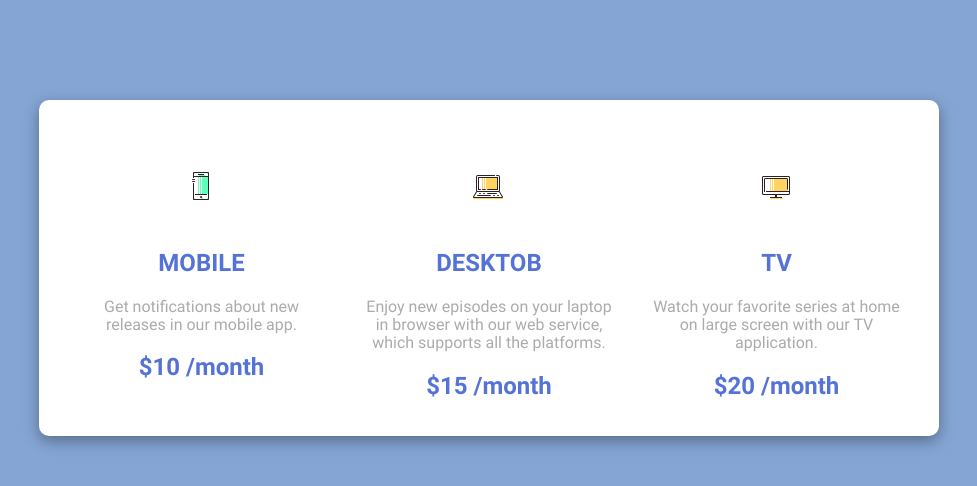
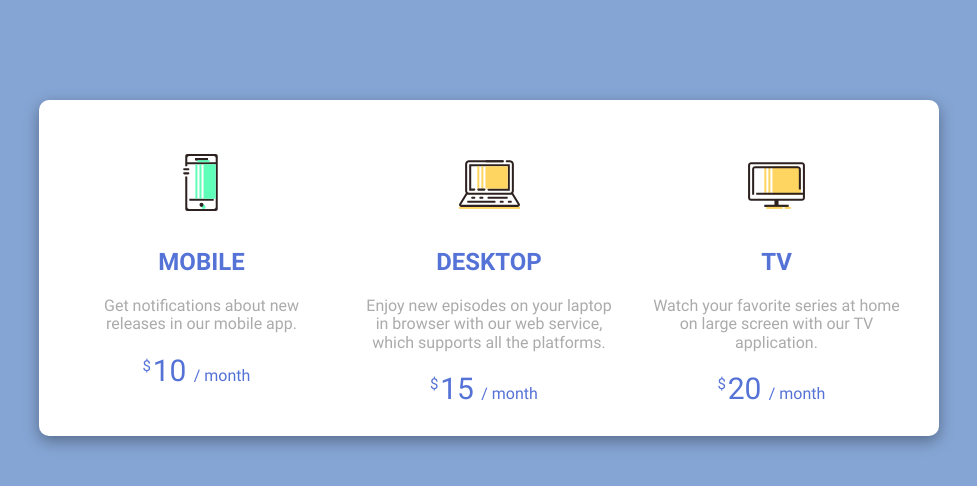
Before and after one commit to Bakhrom-Khalikulov/subscription_fee, a plain HTML site: page index.html in a window 1280 px wide. Shown: the whole page, without its empty margins (281-1258 px from the left). Drawn offline with Linux system fonts and the light colour scheme.

Commit message:
updated images

```diff
--- a/css/main.css
+++ b/css/main.css
@@ -124,26 +124,13 @@ a{
 }
 
 .sub-fee__item{
-    position: relative;
-    padding-top: 150px;
+    margin-top: 50px;
     width: 250px;
     text-align: center;
 }
 
-.sub-fee__item::before{
-    position: absolute;
-    display: block;
-    content: url(../images/device.svg);
-    top: 70px;
-    right: 110px;
-}
-
-.sub-fee__item:nth-child(2)::before{
-    content: url(../images/laptop.svg);
-}
-
-.sub-fee__item:nth-child(3)::before{
-    content: url(../images/monitor.svg)
+.sub-fee__img{
+    margin-bottom: 30px;
 }
 
 .sub-fee__title{
@@ -162,12 +149,27 @@ a{
 }
 
 .sub-fee__price{
-    margin-top: 0;
-    margin-bottom: 0;
-    font-size: 700;
+    position: relative;
+}
+
+.sub-fee__dollar{
+    position: absolute;
+    color: #5572d6;
+    font-size: 15px;
+    left: 66px;
+    top: 4px;
+}
+
+.sub-fee__amount{
+    font-size: 30px;
+    color: #5572d6;
+}
+
+.sub-fee__month{
     color: #5572d6;
 }
 
 
 
+
 /* ************** SUBSCRIPTION STYLES ENDS ******************* */
--- a/index.html
+++ b/index.html
@@ -16,38 +16,77 @@
         <div class="sub-fee__wrapper">
             <ul class="sub-fee__list">
                 <li class="sub-fee__item">
+                    <img class="sub-fee__img"
+                         src="./images/device.svg"
+                         alt="Mobile"
+                         width="65"
+                         height="65">
                     <h2 class="sub-fee__title">
                         MOBILE
                     </h2>
                     <p class="sub-fee__desc">
                         Get notifications about new releases in our mobile app.
                     </p>
-                    <h2 class="sub-fee__price">
-                        $10 <span class="sub-fee__month">/month</span>
-                    </h2>
+                    <p class="sub-fee__price">
+                        <span class="sub-fee__dollar">
+                            $
+                        </span>
+                        <span class="sub-fee__amount">
+                            10
+                        </span>
+                        <span class="sub-fee__month">
+                            / month
+                        </span>
+                    </p>
                 </li>
                 <li class="sub-fee__item">
+                    <img class="sub-fee__img"
+                    src="./images/laptop.svg"
+                    alt="Mobile"
+                    width="65"
+                    height="65">
                     <h2 class="sub-fee__title">
-                        DESKTOB
+                        DESKTOP
                     </h2>
                     <p class="sub-fee__desc">
                         Enjoy new episodes on your laptop in browser with our web service, which supports all the platforms.
 
                     </p>
-                    <h2 class="sub-fee__price">
-                        $15 <span class="sub-fee__month">/month</span>
-                    </h2>
+                    <p class="sub-fee__price">
+                        <span class="sub-fee__dollar">
+                            $
+                        </span>
+                        <span class="sub-fee__amount">
+                            15
+                        </span>
+                        <span class="sub-fee__month">
+                            / month
+                        </span>
+                    </p>
                 </li>
                 <li class="sub-fee__item">
+                    <img class="sub-fee__img"
+                    src="./images/monitor.svg"
+                    alt="Mobile"
+                    width="65"
+                    height="65">
                     <h2 class="sub-fee__title">
                         TV
                     </h2>
                     <p class="sub-fee__desc">
                         Watch your favorite series at home on large screen with our TV application.
                     </p>
-                    <h2 class="sub-fee__price">
-                        $20 <span class="sub-fee__month">/month</span>
-                    </h2>
+                    <p class="sub-fee__price">
+                        <span class="sub-fee__dollar">
+                            $
+                        </span>
+                        <span class="sub-fee__amount">
+                            20
+                        </span>
+                        <span class="sub-fee__month">
+                            / month
+                        </span>
+                    </p>
                 </li>
             </ul>
         </div>
```
